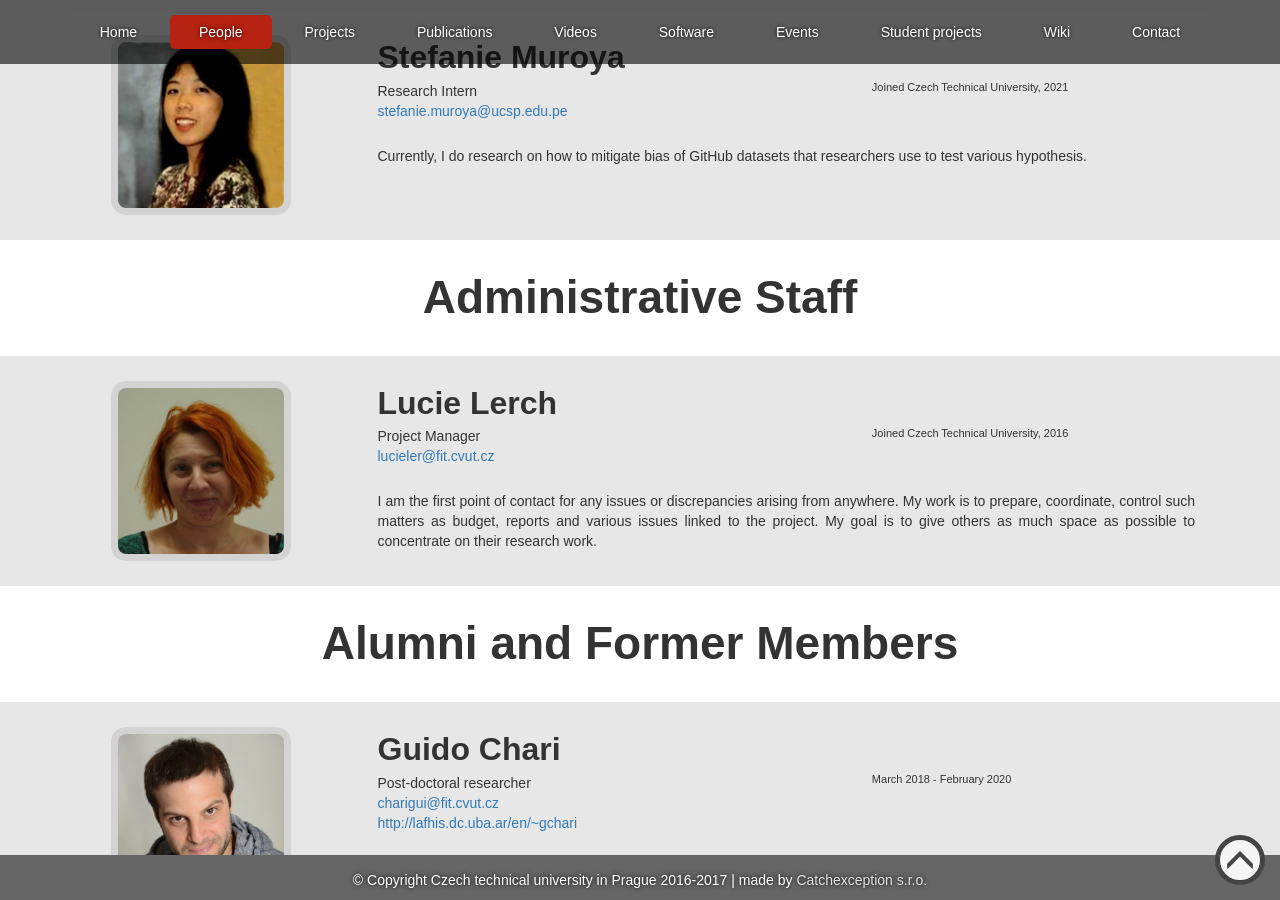
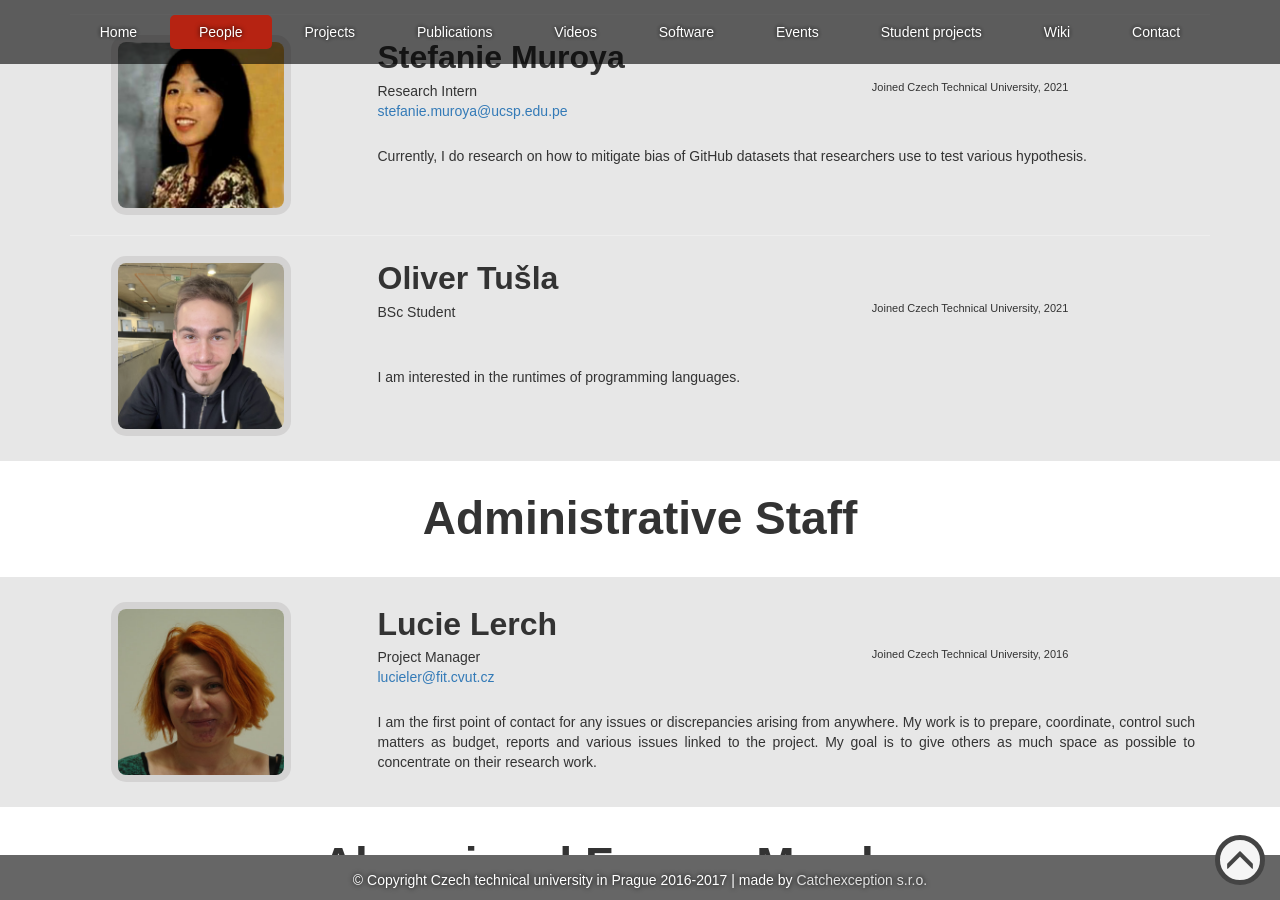
Before and after one commit to PRL-PRG/prl-prg.github.io, a Jekyll site: the page built from people.md, in a window 1280 px wide and 900 px high, scrolled down 4357 px. Built offline with Jekyll 4.4.1, drawn with Linux system fonts in a browser that asks for light colours.

Commit message:
add Oliver Tušla to people.md

```diff
--- a/people.md
+++ b/people.md
@@ -209,6 +209,16 @@ people:
     - Joined Czech Technical University, 2021
     note: "Currently, I do research on how to mitigate bias of GitHub datasets that researchers use to test various hypothesis."
 
+  - type: researcher
+    name: Oliver Tušla
+    photo: oliver_tusla.jpg
+    title: BSc Student
+    email:
+    web:
+    bio:
+    - Joined Czech Technical University, 2021
+    note: " I am interested in the runtimes of programming languages."
+
   - type: alumni
     name: Guido Chari
     photo: guido_chari.jpg
```
